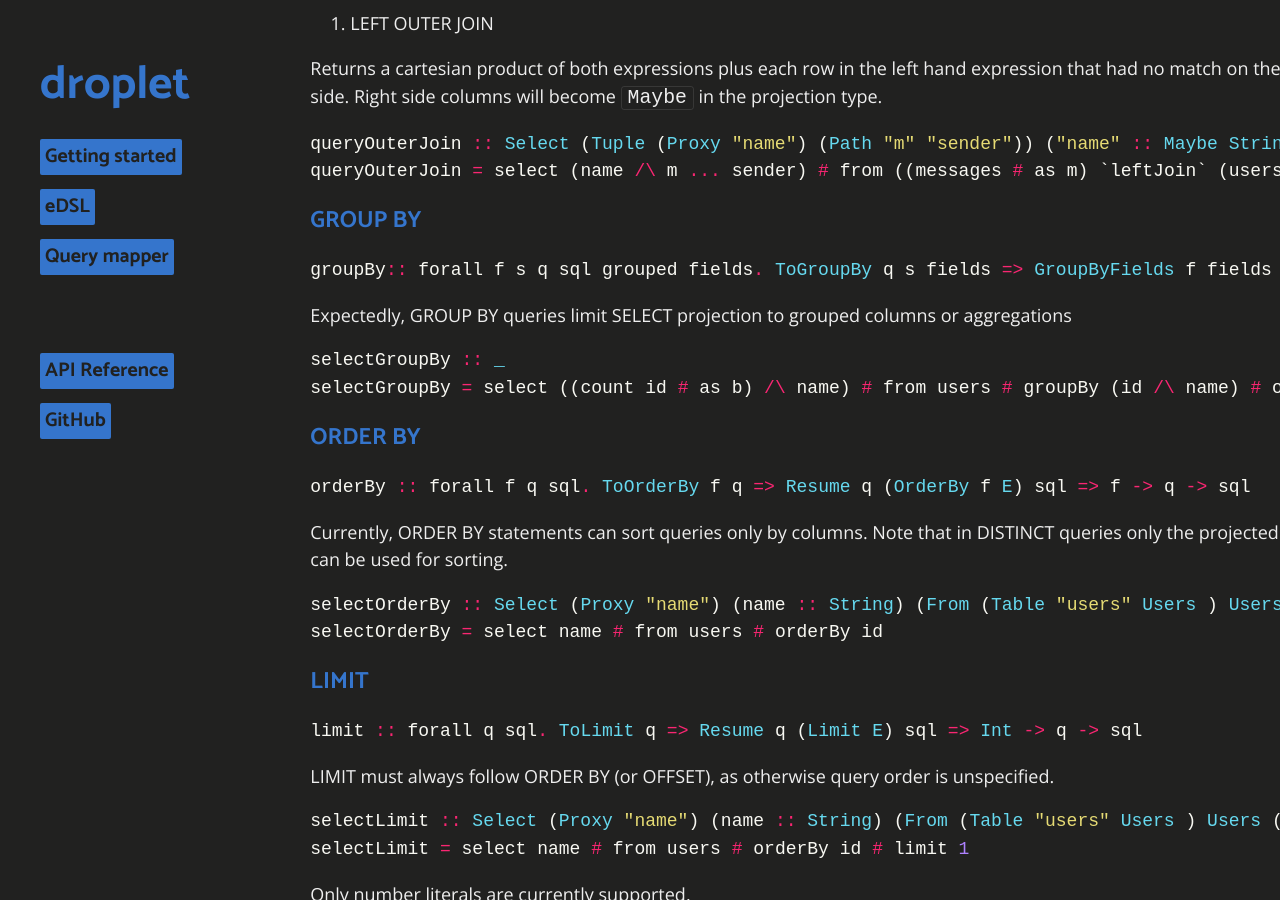
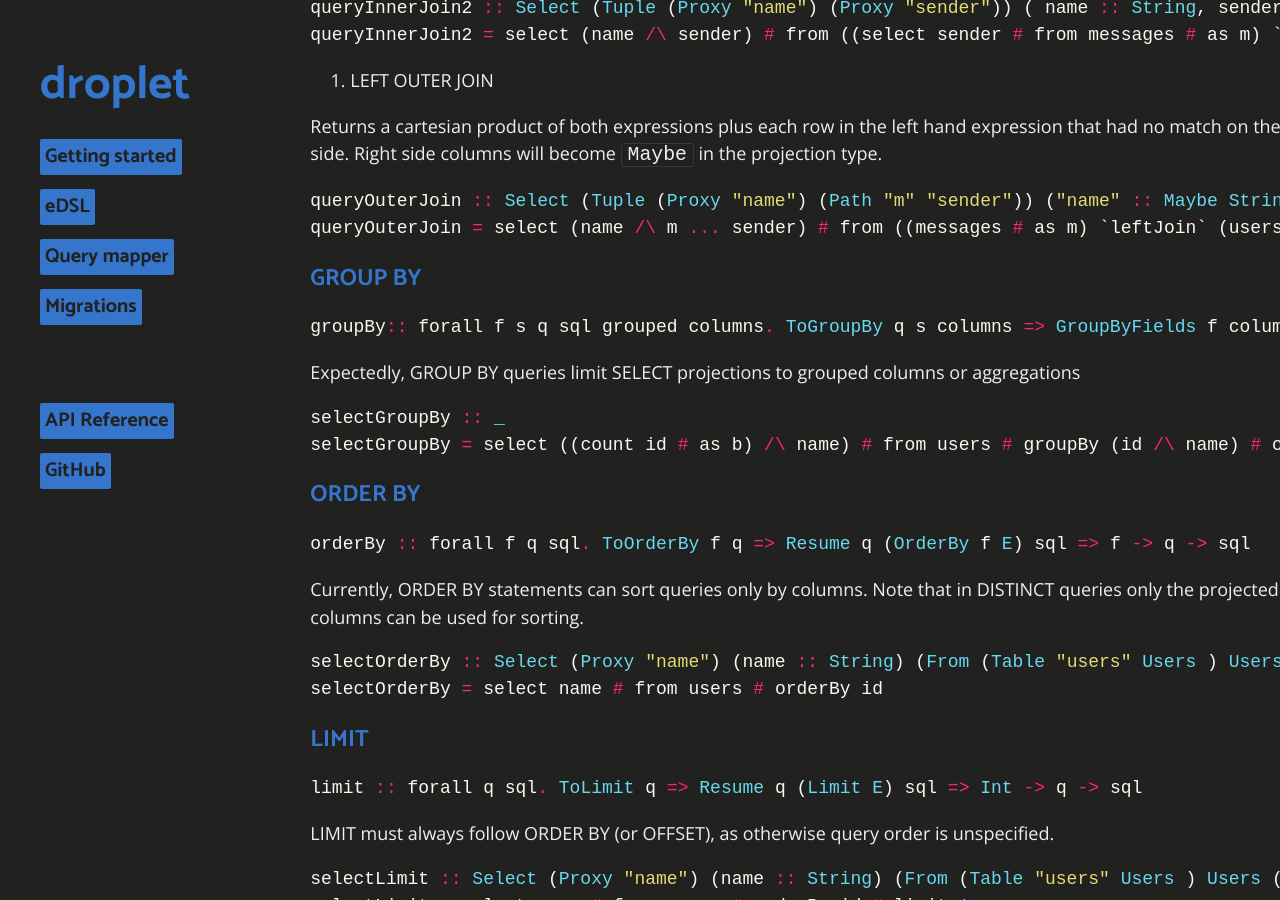
Before and after one commit to easafe/purescript-droplet, a Jekyll site: the page built from docs/edsl.md, in a window 1280 px wide and 900 px high, scrolled down 6746 px. Built offline with Jekyll 4.4.1, drawn with Linux system fonts in a browser that asks for light colours; some of the changed text lies outside the part shown.

````diff
--- a/docs/_layouts/default.html
+++ b/docs/_layouts/default.html
@@ -14,6 +14,7 @@
                               <li><a href=/index >Getting started</a></li>
                               <li><a href=/edsl >eDSL</a></li>
                               <li><a href=/mapper >Query mapper</a></li>
+                              <li><a href=/migrations>Migrations</a></li>
                         </ul>
                         <br>
                         <ul>
--- a/docs/edsl.md
+++ b/docs/edsl.md
@@ -77,7 +78,7 @@ The eDSL is designed to be composable, and resemble SQL syntax as much as possib
 
 ```haskell
 -- select :: forall s projection. ToSelect s => s -> Select s projection E
--- from :: forall f q fields sql. ToFrom f q fields => Resume q (From f fields E) sql => f -> q -> sql
+-- from :: forall f q columns sql. ToFrom f q columns => Resume q (From f columns E) sql => f -> q -> sql
 -- wher :: forall c q sql. ToWhere c q => Resume q (Where c E) sql => c -> q -> sql
 
 exampleQuery :: Select (Proxy "name") (name :: String) (From (Table "users" Users) Users (Where (Op (Proxy "id") Int) E))
@@ -96,7 +97,7 @@ Type classes like `ToFrom`, `ToWhere` etc., serve to tell which statements are a
 
 * `Resume` type class
 
-The end of a statement is marked by the `E` data type. The type class `Resume` can replace it with a further statement, for example, `Select s projection E` => `Select s projection (From f fields E)`
+The end of a statement is marked by the `E` data type. The type class `Resume` can replace it with a further statement, for example, `Select s projection E` => `Select s projection (From f columns E)`
 
 Lastly, tuples (via `/\`) stand in for commas, e.g., `select (column /\ column2 /\ columnN) ... groupBy (column /\ column2 /\ columnN) ... orderBy (column /\ column2 /\ columnN)` == `SELECT column, column2, columnN ... GROUP BY column, column2, columnN ... ORDER BY column, column2, columnN`
 
@@ -128,7 +129,7 @@ selectQualifiedColumn :: forall projection. Select (Path "u" "id") projection E
 selectQualifiedColumn = select (u ... id)
 
 -- functions must be aliased
-selectCount :: forall projection fields. Select (As "u" (Aggregate Star E fields BigInt)) projection E
+selectCount :: forall projection columns. Select (As "u" (Aggregate Star E columns BigInt)) projection E
 selectCount = select (count star # as u)
 
 selectSubQuery :: _
@@ -138,7 +139,7 @@ selectManyColumns :: forall projection. Select (Tuple (Proxy "id") (Tuple (Proxy
 selectManyColumns = select (id /\ name /\ (5 # as u) /\ m ... id)
 ```
 
-In the case of fully formed SELECT statements, `projection` becomes a `Row Type` of the output
+In the case of fully formed SELECT statements, `projection` becomes a `Row Type` of the output. Note that columns constraints and other type wrappers are removed. For example, selecting id from `Users` yields ```(id :: Int)``` and not ```(id :: Column Int (PrimaryKey /\ Identity))```
 
 ```haskell
 exampleProjection :: Select (Tuple (Proxy "id") (Proxy "name")) (id :: Int, name :: String) _
@@ -210,7 +211,7 @@ selectDistinctColumns = select (distinct $ id /\ name /\ birthday) # from users
 FROM statement keeps track of columns in scope. For this reason, its type is a bit more complex than SELECT
 
 ```haskell
-from :: forall f q fields sql. ToFrom f q fields => Resume q (From f fields E) sql => f -> q -> sql
+from :: forall f q columns sql. ToFrom f q columns => Resume q (From f columns E) sql => f -> q -> sql
 ```
 
 The type parameter `f`, indicating the source of columns, can be a
@@ -247,7 +248,7 @@ fromSubQuery = select name # from (select star # from users # as u) -- SELECT na
 
 To be parsed correctly, joins must be bracketed into FROM. Joined expressions can any valid FROM expression, that is, tables, sub queries, other joins, etc. Currently, a following ON clause is mandatory.
 
-In the case of overlapping fields in joined sources, an alias is required for disambiguation. For example, if the two following tables are joined
+In the case of overlapping columns in joined sources, an alias is required for disambiguation. For example, if the two following tables are joined
 
 ```haskell
 type T1 = (
@@ -289,10 +290,10 @@ queryOuterJoin = select (name /\ m ... sender) # from ((messages # as m) `leftJo
 ### GROUP BY
 
 ```haskell
-groupBy:: forall f s q sql grouped fields. ToGroupBy q s fields => GroupByFields f fields grouped => ValidGroupByProjection s grouped => Resume q (GroupBy f E) sql => f -> q -> sql
+groupBy:: forall f s q sql grouped columns. ToGroupBy q s columns => GroupByFields f columns grouped => ValidGroupByProjection s grouped => Resume q (GroupBy f E) sql => f -> q -> sql
 ```
 
-Expectedly, GROUP BY queries limit SELECT projection to grouped columns or aggregations
+Expectedly, GROUP BY queries limit SELECT projections to grouped columns or aggregations
 
 ```haskell
 selectGroupBy :: _
@@ -305,7 +306,7 @@ selectGroupBy = select ((count id # as b) /\ name) # from users # groupBy (id /\
 orderBy :: forall f q sql. ToOrderBy f q => Resume q (OrderBy f E) sql => f -> q -> sql
 ```
 
-Currently, ORDER BY statements can sort queries only by columns. Note that in DISTINCT queries only the projected fields can be used for sorting.
+Currently, ORDER BY statements can sort queries only by columns. Note that in DISTINCT queries only the projected columns can be used for sorting.
 
 ```haskell
 selectOrderBy :: Select (Proxy "name") (name :: String) (From (Table "users" Users ) Users (OrderBy (Proxy "id") E))
````
Also changed, not shown: other parts of docs/edsl.md (+16 -9 lines), docs/index.md (+1 -1 lines), docs/mapper.md (+4 -3 lines), docs/migrations.md (added, +4 -0 lines).
